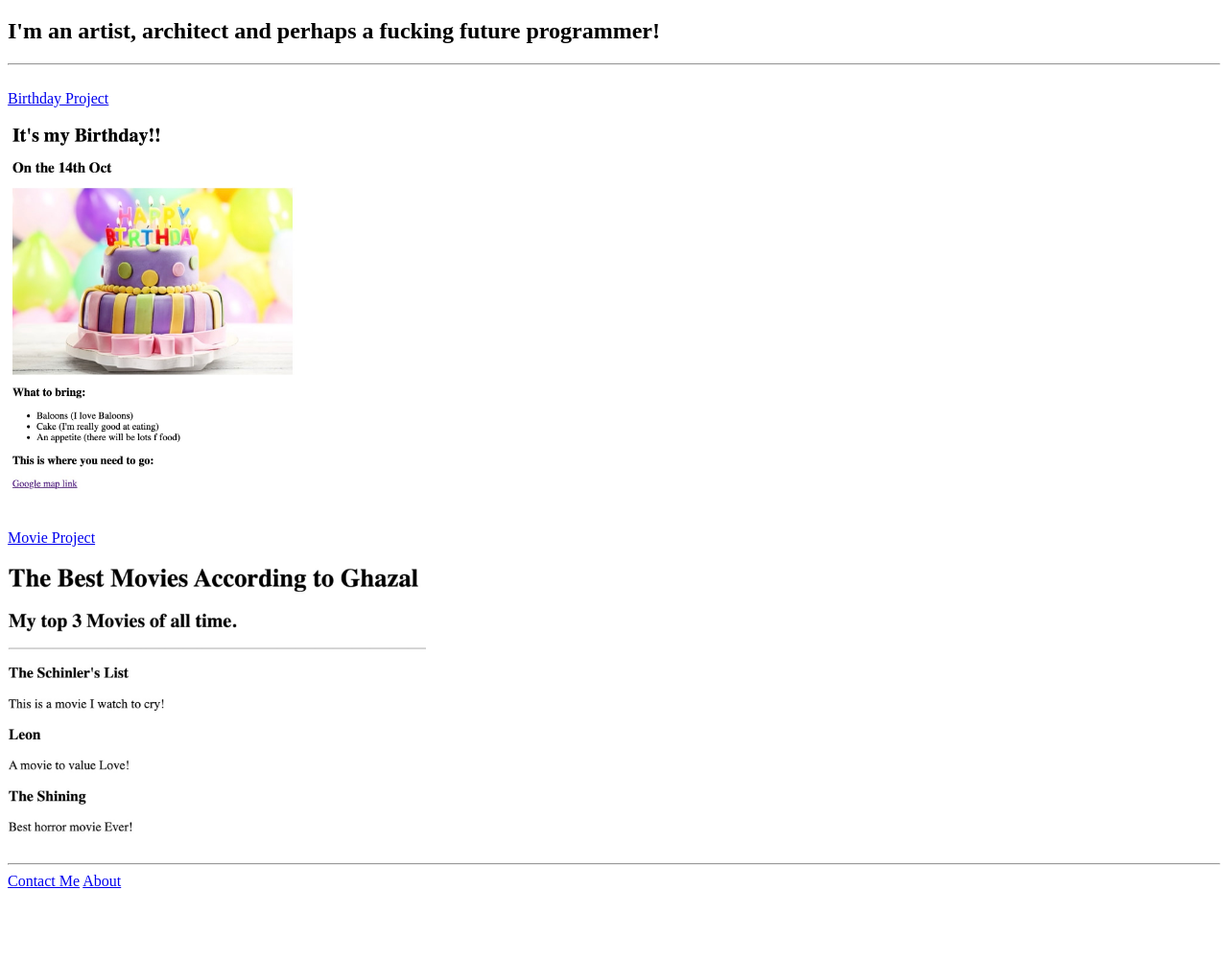
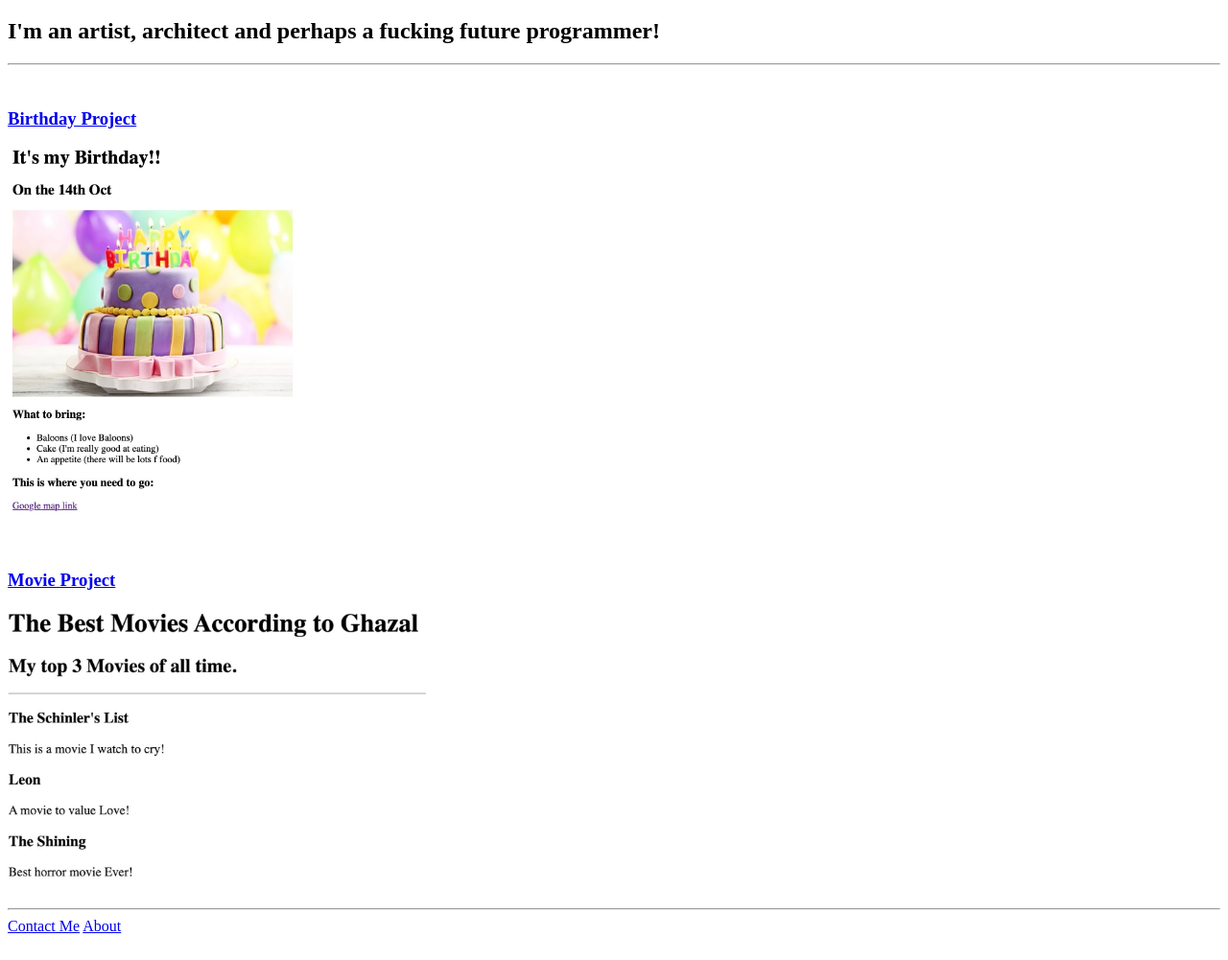
Before and after one commit to GhazalNG/html-Portfoio, a plain HTML site: page index.html in a window 1280 px wide. Shown: the part 61-1062 px from the top of the page at 96% size. Before the commit the page ends 1015 px from the top, so only its background shows below. Drawn offline with Linux system fonts and the light colour scheme.

Commit message:
Add files via upload

```diff
--- a/index.html
+++ b/index.html
@@ -12,16 +12,12 @@
     <h2> I'm an artist, architect and perhaps a fucking future programmer! </h2>
     <hr/>
     <br/>
-    <a href="./public.birthday-invite.html">Birthday Project</a>
+    <h3><a href="./public/birthday-invite.html">Birthday Project</a></h3>
+    <img src="./assets/images/birthday.jpg" height="400" alt="A purple birthday cakr with candles preview"/>
     <br/>
     <br/>
-    <img src="./assets/images/birthday.jpg" height="400"/>
-    <br/>
-    <br/>
-    <a href="./public/movie-ranking.html"> Movie Project </a>
-    <br/>
-    <br/>
-    <img src="./assets/images/movie-ranking.jpg" height="300"/>
+    <h3><a href="./public/movie-ranking.html"> Movie Project </a></h3>
+    <img src="./assets/images/movie-ranking.jpg" height="300" alt="A list of best movies preview"/>
     <hr/>
     <a href="./public/contact.html"> Contact Me</a>
     <a href="./public/about.html">About</a>
```
